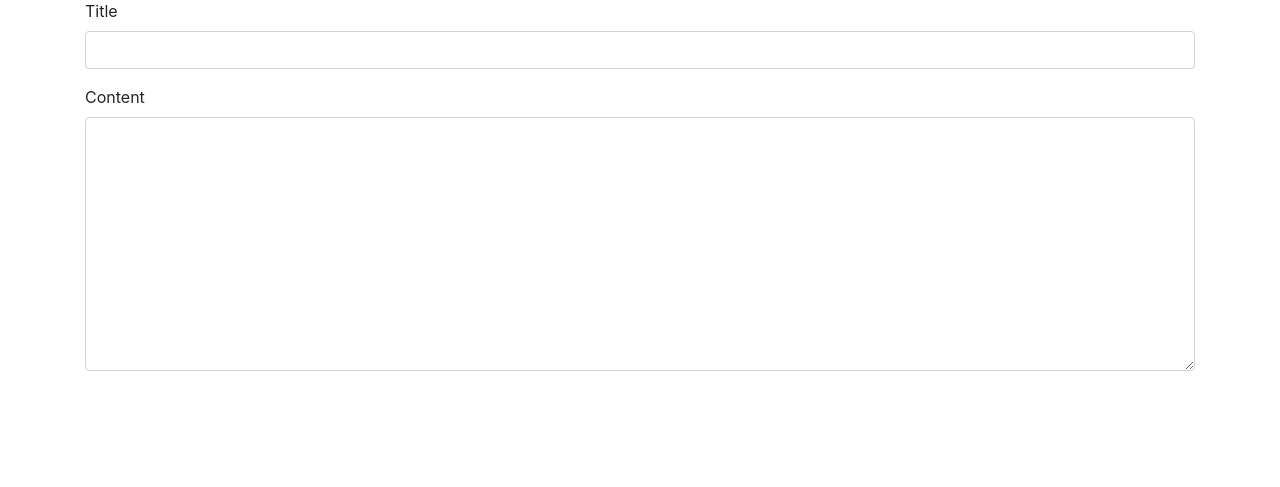
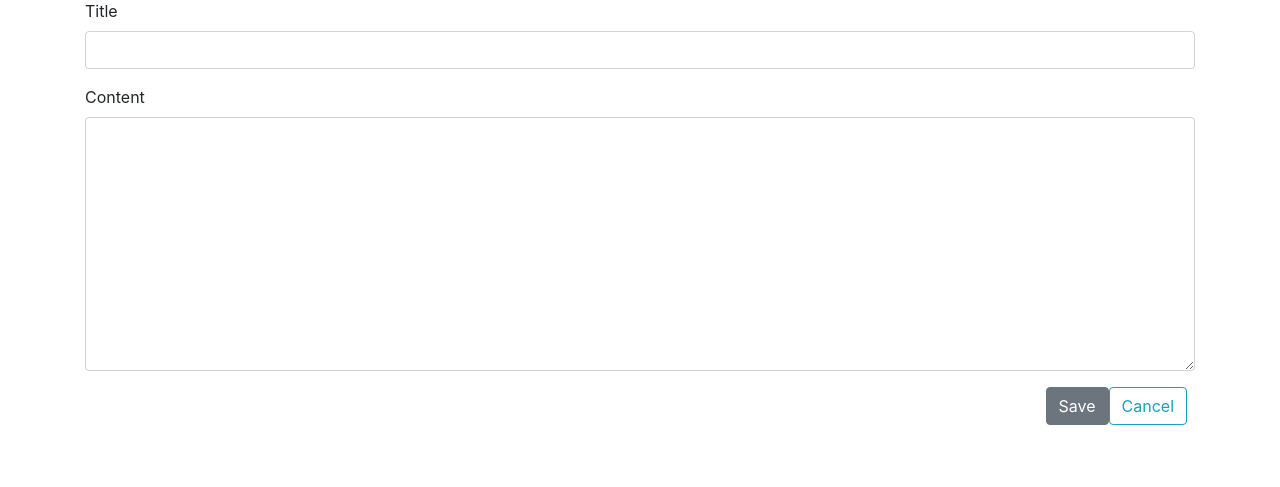
Before and after one commit to spokenbird/flask-alchemy-blogly, a Flask app: template templates/new-post.html in a window 1280 px wide. Shown: the part 105-592 px from the top of the page. Run offline with Flask 2, Linux system fonts and the light colour scheme; the template is opened without the code that fills it: most values are stand-ins (such as "Sample title", 1, 10 or a date in 2020); some libraries are stand-ins or nearby versions.

Commit message:
update new post template

```diff
--- a/templates/new-post.html
+++ b/templates/new-post.html
@@ -10,5 +10,7 @@
             <label for="post-content">Content</label>
             <textarea name="post-content" class="form-control" id="post-content" cols="30" rows="10"></textarea>
         </div>
+        <a href="/users/{{ user_id }}" class="btn btn-outline-info float-right mr-2">Cancel</a>
+        <button type="submit" class="btn btn-secondary float-right">Save</button>
     </form>
 {% endblock content %}
```
